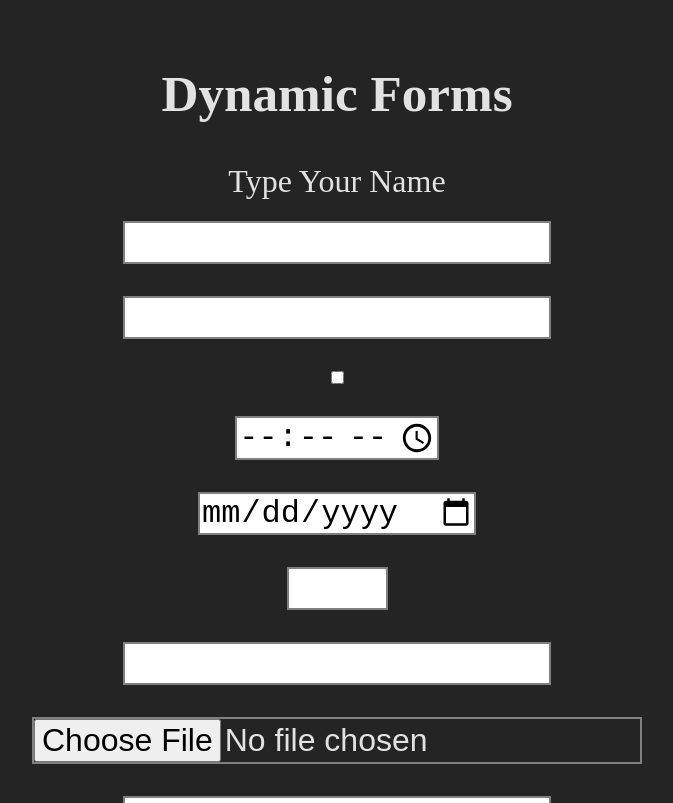
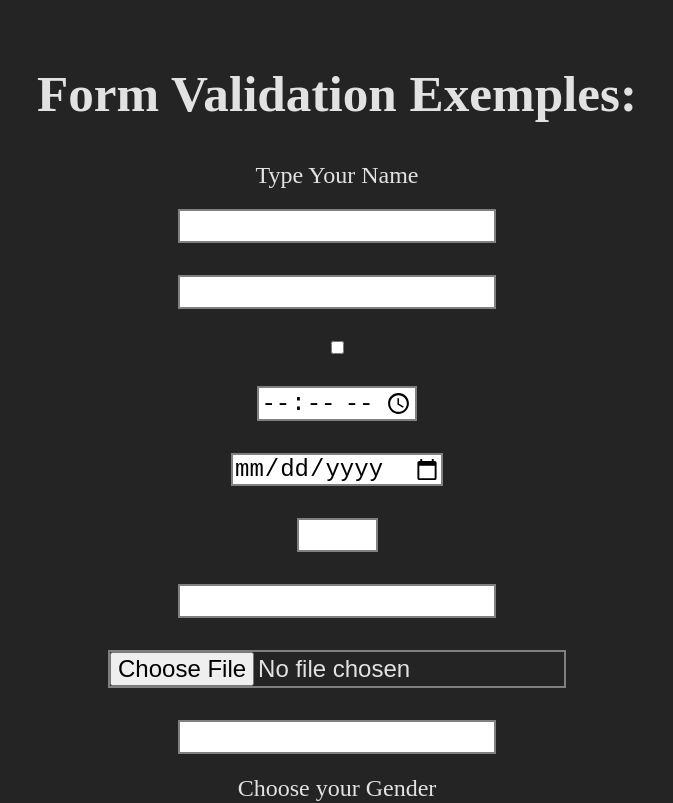
Before and after one commit to guilhermeUpToTask/react-typescript-form-validation, a React (Vite) app: page / in a window 1280 px wide. Shown: the top 803 px of the page, without its empty margins (303-976 px from the left). Built offline with nearby package versions, Linux system fonts and the light colour scheme.

Commit message:
index.js added to be more package like, and few modifications made in name and remove of console.logs

```diff
--- a/index.html
+++ b/index.html
@@ -4,7 +4,7 @@
     <meta charset="UTF-8" />
     <link rel="icon" type="image/svg+xml" href="/vite.svg" />
     <meta name="viewport" content="width=device-width, initial-scale=1.0" />
-    <title>Vite + React + TS</title>
+    <title>Form Validation</title>
   </head>
   <body>
     <div id="root"></div>
--- /dev/null
+++ b/index.js
@@ -0,0 +1,3 @@
+export { default as Form } from './src/Components/Form';
+export { default as Input } from './src/Components/Input';
+export { default as RadioGroup } from './src/Components/RadioGroup';
--- a/package.json
+++ b/package.json
@@ -1,6 +1,6 @@
 {
-  "name": "dynamic-form",
-  "private": true,
+  "name": "up-to-task-validation-form",
+  "private": false,
   "version": "0.0.0",
   "type": "module",
   "scripts": {
--- a/src/App.tsx
+++ b/src/App.tsx
@@ -1,19 +1,19 @@
-import './App.css'
-import Input from './Components/Input'
+import './App.css';
+import Input from './Components/Input';
 import RadioGroup from './Components/RadioGroup';
 import Form from './Components/Form';
 function App() {
 
+  //this function will only be called if all the inputs are valida
   function onFormSubmit (e:React.FormEvent<HTMLFormElement>) {
     const formData = new FormData(e.currentTarget);
     console.log(Object.fromEntries(formData));
-
   }
 
 
   return (
     <>
-      <h1>Dynamic Forms</h1>
+      <h1>Form Validation Exemples:</h1>
       <Form onSubmit={onFormSubmit}>
       <Input name='name' id='name' label='Type Your Name' required minLength={4} maxLength={10} />
         <Input type='email' name='email' validationMessage='Invalid Email Ex:name@email.com'
--- a/src/Components/Form/index.tsx
+++ b/src/Components/Form/index.tsx
@@ -9,7 +9,7 @@ interface FormProps {
   onSubmit?: (e: React.FormEvent<HTMLFormElement>) => void;
 }
 
-const DynamicForm: React.FC<FormProps> = ({ children, onSubmit, ...restProps }) => {
+const Form: React.FC<FormProps> = ({ children, onSubmit, ...restProps }) => {
   const inputsRefs = useRef<any[]>([]);
 
 
@@ -19,7 +19,7 @@ const DynamicForm: React.FC<FormProps> = ({ children, onSubmit, ...restProps })
     const updatedChilds = React.Children.map(children as React.ReactElement, (child: React.ReactElement) => {
       if (child.type === DynamicInput || child.type === RadioInput) {
         const ChildComponent = WrappingWithRef(child.type as React.ComponentType);
-        const ref = React.createRef<any>();// create a new ref for each DynamicInput
+        const ref = React.createRef<any>();// create a new ref for each Input component
         inputsRefs.current.push(ref); // store the new ref in the array
         const newChild = <ChildComponent {...child.props} ref={ref} />;
         return newChild;
@@ -34,7 +34,6 @@ const DynamicForm: React.FC<FormProps> = ({ children, onSubmit, ...restProps })
 
   function onSubmitHandler(e: React.FormEvent<HTMLFormElement>, onSubmit?: (e: React.FormEvent<HTMLFormElement>) => void) {
     e.preventDefault();
-    console.log(inputsRefs.current);
 
     let result: boolean = true;
     inputsRefs.current.forEach((inputRef) => {
@@ -55,4 +54,4 @@ const DynamicForm: React.FC<FormProps> = ({ children, onSubmit, ...restProps })
   );
 };
 
-export default DynamicForm;
+export default Form;
--- a/src/Components/Input/input.module.css
+++ b/src/Components/Input/input.module.css
@@ -1,5 +1,5 @@
 .Input{
-    font-size: 2rem;
+    font-size: 1.5rem;
     border: 2px solid gray;
     margin: 1rem 0;
 }
@@ -15,5 +15,5 @@
     border-color: red;
 }
 .Label{
-    font-size: 2rem;
+    font-size: 1.5rem;
 }
--- a/src/Components/RadioGroup/index.module.css
+++ b/src/Components/RadioGroup/index.module.css
@@ -1,3 +1,3 @@
 .Label {
-    font-size: 2rem;
+    font-size: 1.5rem;
 }
```
Also changed, not shown: 2 other files (tests, documents, lock files or other folders).
